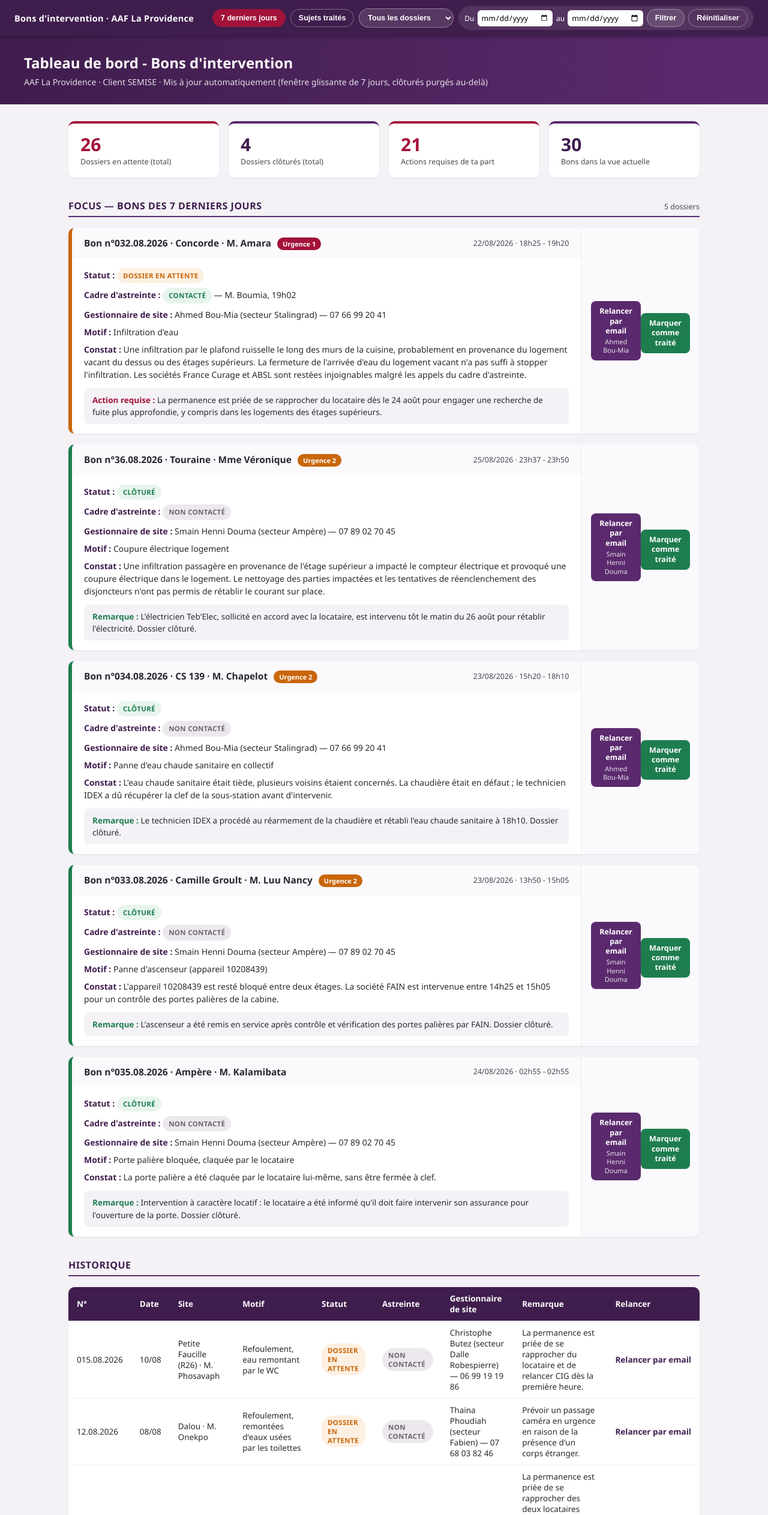
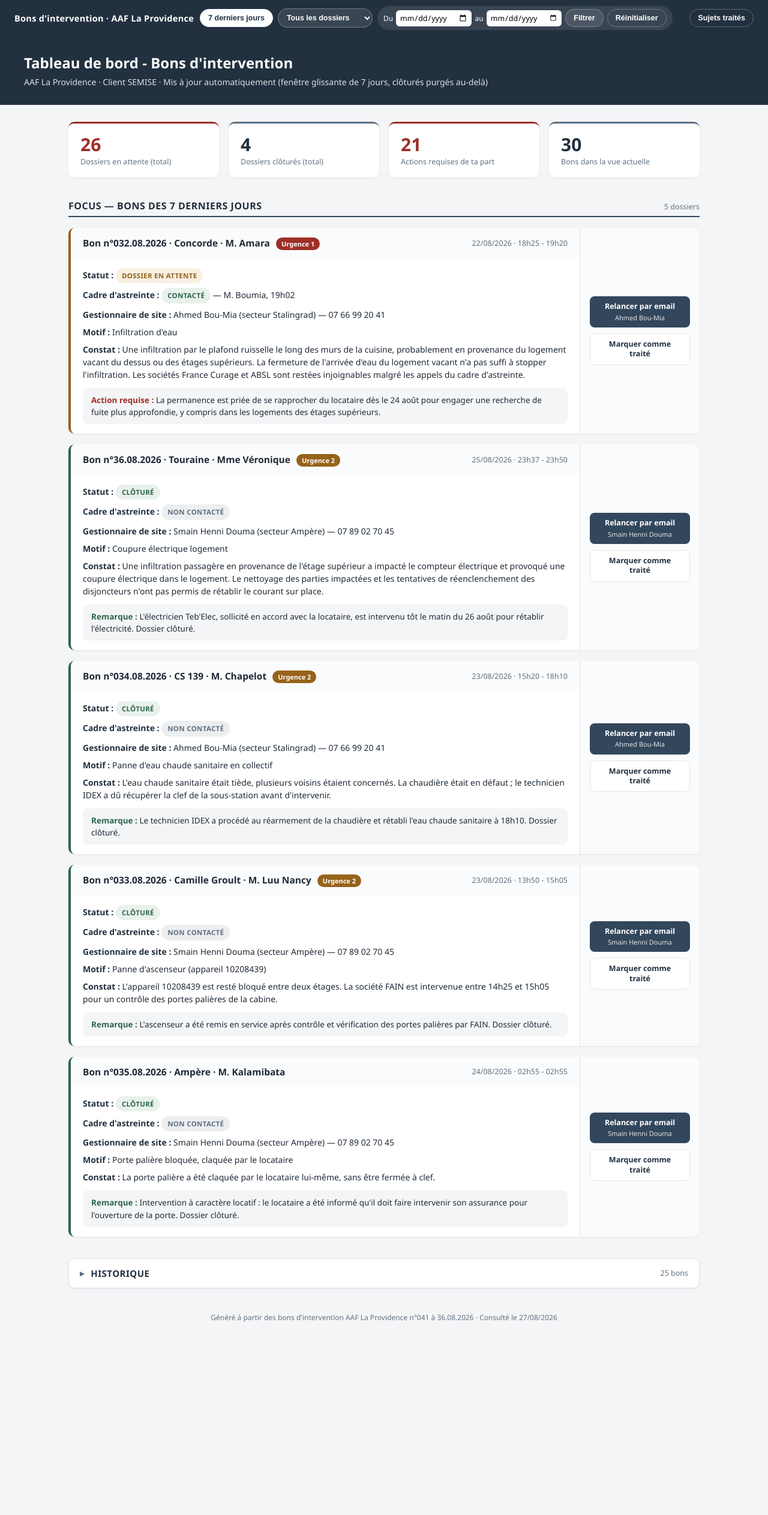
Before and after one commit to MarianneFi/bons-intervention-dashboard, a plain HTML site: page index.html in a window 1280 px wide. Shown: the top 2526 px of the page at 60% size. After the commit the page ends 2265 px from the top, so only its background shows below. Drawn offline with Linux system fonts and the light colour scheme.

Commit message:
Refonte de la palette : une teinte d'identité unique et des couleurs réservées au sens
- Palette ardoise (3 valeurs) en remplacement du violet, du dégradé d'en-tête et du rouge décoratif
- Rouge, ambre et vert désaturés, réservés à l'urgence et au statut des dossiers
- Toutes les couleurs passent par des variables CSS, plus aucune valeur en dur
- Contrastes vérifiés : 17 paires texte/fond conformes WCAG AA
- Boutons de carte empilés en colonne, « Marquer comme traité » en bouton secondaire
- Onglet « Sujets traités » déplacé à droite, sans compteur, avec un bouton Accueil pour revenir
- Historique replié dans un volet dépliable, avec « Marquer comme traité » sur chaque ligne

```diff
--- a/index.html
+++ b/index.html
@@ -5,30 +5,42 @@
 <title>Tableau de bord - Bons d'intervention AAF La Providence</title>
 <style>
   :root {
-    --violet: #5b2a6e;
-    --violet-dark: #3f1d4d;
-    --rouge: #a3123a;
-    --vert: #1e7d4f;
-    --vert-bg: #e7f5ec;
-    --orange: #c9660a;
-    --orange-bg: #fdf0e2;
-    --gris: #f4f2f6;
-    --gris-texte: #4a4550;
-    --blanc: #ffffff;
+    /* Identité — une seule teinte, trois valeurs */
+    --ardoise-900: #22303f;
+    --ardoise-700: #33475c;
+    --ardoise-500: #5b7186;
+
+    /* Neutres */
+    --fond:        #f4f5f7;
+    --surface:     #ffffff;
+    --surface-alt: #fafbfc;
+    --bordure:     #e2e6ea;
+    --texte:       #1f2a37;
+    --texte-doux:  #61707f;
+
+    /* Fonctionnels — réservés au sens, jamais à la décoration */
+    --alerte:      #9d2f26;
+    --alerte-bg:   #f6eae8;
+    --attente:     #96631a;
+    --attente-bg:  #f8f0e3;
+    --resolu:      #2c6549;
+    --resolu-bg:   #e9f1ec;
+    --neutre:      #6b7684;
+    --neutre-bg:   #eceef1;
   }
   * { box-sizing: border-box; }
   body {
     margin: 0;
     font-family: 'Segoe UI', Arial, sans-serif;
-    background: var(--gris);
-    color: #2b2630;
+    background: var(--fond);
+    color: var(--texte);
   }
 
   nav.topnav {
     position: sticky;
     top: 0;
     z-index: 20;
-    background: var(--violet-dark);
+    background: var(--ardoise-900);
     color: white;
     padding: 10px 24px;
     display: flex;
@@ -36,7 +48,7 @@
     justify-content: space-between;
     flex-wrap: wrap;
     gap: 10px;
-    box-shadow: 0 2px 6px rgba(0,0,0,0.25);
+    box-shadow: 0 1px 3px rgba(0,0,0,0.12);
   }
   nav.topnav .nav-title {
     font-weight: 700;
@@ -44,6 +56,12 @@
     letter-spacing: 0.3px;
     white-space: nowrap;
   }
+  nav.topnav .nav-right {
+    display: flex;
+    align-items: center;
+    gap: 8px;
+    margin-left: auto;
+  }
   nav.topnav .nav-actions {
     display: flex;
     align-items: center;
@@ -51,8 +69,8 @@
     flex-wrap: wrap;
   }
   .nav-btn {
-    background: rgba(255,255,255,0.12);
-    border: 1px solid rgba(255,255,255,0.35);
+    background: rgba(255,255,255,0.10);
+    border: 1px solid rgba(255,255,255,0.28);
     color: white;
     font-size: 12.5px;
     font-weight: 600;
@@ -62,11 +80,11 @@
     transition: background 0.15s;
   }
   .nav-btn:hover { background: rgba(255,255,255,0.25); }
-  .nav-btn.active { background: var(--rouge); border-color: var(--rouge); }
+  .nav-btn.active { background: var(--surface); border-color: var(--surface); color: var(--ardoise-900); }
   .nav-btn.ghost { background: transparent; }
   .nav-select {
-    background: rgba(255,255,255,0.12);
-    border: 1px solid rgba(255,255,255,0.35);
+    background: rgba(255,255,255,0.10);
+    border: 1px solid rgba(255,255,255,0.28);
     color: white;
     font-size: 12.5px;
     font-weight: 600;
@@ -74,7 +92,7 @@
     border-radius: 20px;
     cursor: pointer;
   }
-  .nav-select option { color: #2b2630; }
+  .nav-select option { color: var(--texte); }
   .date-filter {
     display: flex;
     align-items: center;
@@ -99,7 +117,8 @@
   }
 
   header {
-    background: linear-gradient(90deg, var(--violet-dark), var(--violet));
+    background: var(--ardoise-900);
+    border-bottom: 1px solid rgba(255,255,255,0.10);
     color: white;
     padding: 28px 40px;
   }
@@ -122,23 +141,23 @@
     margin-bottom: 32px;
   }
   .kpi {
-    background: var(--blanc);
+    background: var(--surface);
     border-radius: 10px;
     padding: 18px 20px;
     box-shadow: 0 1px 3px rgba(0,0,0,0.08);
-    border-top: 4px solid var(--violet);
-  }
-  .kpi .num { font-size: 30px; font-weight: 700; color: var(--violet-dark); line-height: 1.1; }
-  .kpi.alert { border-top-color: var(--rouge); }
-  .kpi.alert .num { color: var(--rouge); }
-  .kpi .label { font-size: 12.5px; color: var(--gris-texte); margin-top: 4px; }
+    border-top: 3px solid var(--ardoise-500);
+  }
+  .kpi .num { font-size: 30px; font-weight: 700; color: var(--ardoise-900); line-height: 1.1; }
+  .kpi.alert { border-top-color: var(--alerte); }
+  .kpi.alert .num { color: var(--alerte); }
+  .kpi .label { font-size: 12.5px; color: var(--texte-doux); margin-top: 4px; }
 
   h2.section-title {
     font-size: 16px;
     text-transform: uppercase;
     letter-spacing: 0.5px;
-    color: var(--violet-dark);
-    border-bottom: 2px solid var(--violet);
+    color: var(--ardoise-900);
+    border-bottom: 2px solid var(--ardoise-700);
     padding-bottom: 6px;
     margin: 36px 0 18px 0;
     display: flex;
@@ -150,48 +169,51 @@
   h2.section-title .count {
     text-transform: none;
     font-size: 12.5px;
-    color: var(--gris-texte);
+    color: var(--texte-doux);
     letter-spacing: normal;
     font-weight: 400;
   }
 
   .empty-msg {
-    background: var(--blanc);
+    background: var(--surface);
     border-radius: 10px;
     padding: 20px;
     text-align: center;
-    color: var(--gris-texte);
+    color: var(--texte-doux);
     font-size: 14px;
     box-shadow: 0 1px 3px rgba(0,0,0,0.08);
   }
 
   .card {
-    background: var(--blanc);
+    background: var(--surface);
     border-radius: 10px;
     box-shadow: 0 1px 3px rgba(0,0,0,0.08);
     margin-bottom: 18px;
     overflow: hidden;
-    border-left: 6px solid var(--orange);
+    border-left: 4px solid var(--attente);
     display: flex;
     flex-wrap: wrap;
   }
-  .card.closed { border-left-color: var(--vert); }
+  .card.closed { border-left-color: var(--resolu); }
 
   .card-main { flex: 1 1 320px; min-width: 0; }
 
   .card-side {
-    flex: 0 0 190px;
+    flex: 0 0 200px;
     display: flex;
-    align-items: center;
+    flex-direction: column;
+    align-items: stretch;
     justify-content: center;
+    gap: 10px;
     padding: 16px;
-    background: #faf9fb;
-    border-left: 1px solid #eee;
+    background: var(--surface-alt);
+    border-left: 1px solid var(--bordure);
     text-align: center;
   }
   .mail-btn {
-    display: inline-block;
-    background: var(--violet);
+    display: block;
+    text-align: center;
+    background: var(--ardoise-700);
     color: white;
     text-decoration: none;
     font-size: 12.5px;
@@ -200,7 +222,7 @@
     border-radius: 8px;
     line-height: 1.3;
   }
-  .mail-btn:hover { background: var(--violet-dark); }
+  .mail-btn:hover { background: var(--ardoise-900); }
   .mail-btn .sub {
     display: block;
     font-weight: 400;
@@ -209,10 +231,12 @@
     margin-top: 3px;
   }
   .done-btn {
-    display: inline-block;
-    background: var(--vert);
-    color: white;
-    border: none;
+    display: block;
+    width: 100%;
+    text-align: center;
+    background: var(--surface);
+    color: var(--ardoise-900);
+    border: 1px solid var(--bordure);
     font-size: 12.5px;
     font-weight: 600;
     font-family: inherit;
@@ -220,14 +244,13 @@
     border-radius: 8px;
     line-height: 1.3;
     cursor: pointer;
-    margin-top: 8px;
-  }
-  .done-btn:hover { background: #16603d; }
+  }
+  .done-btn:hover { background: var(--fond); border-color: var(--ardoise-500); }
   .undo-btn {
     display: inline-block;
     background: transparent;
-    color: var(--violet-dark);
-    border: 1px solid var(--violet);
+    color: var(--ardoise-900);
+    border: 1px solid var(--ardoise-700);
     font-size: 12.5px;
     font-weight: 600;
     font-family: inherit;
@@ -236,10 +259,10 @@
     line-height: 1.3;
     cursor: pointer;
   }
-  .undo-btn:hover { background: var(--gris); }
+  .undo-btn:hover { background: var(--fond); }
   .traite-date {
     font-size: 11.5px;
-    color: var(--gris-texte);
+    color: var(--texte-doux);
     margin-top: 8px;
   }
 
@@ -248,12 +271,12 @@
     justify-content: space-between;
     align-items: center;
     padding: 14px 20px;
-    background: #faf9fb;
+    background: var(--surface-alt);
     flex-wrap: wrap;
     gap: 8px;
   }
   .card-head .titre { font-weight: 600; font-size: 15.5px; }
-  .card-head .meta { font-size: 12.5px; color: var(--gris-texte); }
+  .card-head .meta { font-size: 12.5px; color: var(--texte-doux); }
 
   .badge {
     display: inline-block;
@@ -264,10 +287,10 @@
     border-radius: 20px;
     text-transform: uppercase;
   }
-  .badge.pending { background: var(--orange-bg); color: var(--orange); }
-  .badge.closed { background: var(--vert-bg); color: var(--vert); }
-  .badge.astreinte-oui { background: var(--vert-bg); color: var(--vert); }
-  .badge.astreinte-non { background: #ece8ee; color: #6b6472; }
+  .badge.pending { background: var(--attente-bg); color: var(--attente); }
+  .badge.closed { background: var(--resolu-bg); color: var(--resolu); }
+  .badge.astreinte-oui { background: var(--resolu-bg); color: var(--resolu); }
+  .badge.astreinte-non { background: var(--neutre-bg); color: var(--texte-doux); }
 
   .urgence {
     display: inline-block;
@@ -278,34 +301,71 @@
     margin-left: 6px;
     color: white;
   }
-  .urgence.u1 { background: var(--rouge); }
-  .urgence.u2 { background: var(--orange); }
-  .urgence.u3 { background: #8a8494; }
+  .urgence.u1 { background: var(--alerte); }
+  .urgence.u2 { background: var(--attente); }
+  .urgence.u3 { background: var(--neutre); }
 
   .card-body { padding: 16px 20px; font-size: 14px; line-height: 1.5; }
   .card-body .row { margin-bottom: 8px; }
-  .card-body .row strong { color: var(--violet-dark); }
+  .card-body .row strong { color: var(--ardoise-900); }
   .action-box {
     margin-top: 12px;
-    background: var(--gris);
+    background: var(--fond);
     border-radius: 8px;
     padding: 10px 14px;
     font-size: 13.5px;
   }
-  .action-box strong { color: var(--rouge); }
-  .card.closed .action-box strong { color: var(--vert); }
+  .action-box strong { color: var(--alerte); }
+  .card.closed .action-box strong { color: var(--resolu); }
+
+  .hist-panel {
+    background: var(--surface);
+    border: 1px solid var(--bordure);
+    border-radius: 10px;
+    box-shadow: 0 1px 3px rgba(0,0,0,0.08);
+    overflow: hidden;
+    margin-top: 36px;
+  }
+  .hist-summary {
+    list-style: none;
+    cursor: pointer;
+    user-select: none;
+    display: flex;
+    align-items: center;
+    gap: 10px;
+    padding: 14px 18px;
+    font-size: 15px;
+    font-weight: 600;
+    text-transform: uppercase;
+    letter-spacing: 0.5px;
+    color: var(--ardoise-900);
+  }
+  .hist-summary::-webkit-details-marker { display: none; }
+  .hist-summary:hover { background: var(--surface-alt); }
+  .hist-summary .count {
+    margin-left: auto;
+    font-size: 12.5px;
+    font-weight: 400;
+    text-transform: none;
+    letter-spacing: 0;
+    color: var(--texte-doux);
+  }
+  .hist-chevron {
+    font-size: 10px;
+    color: var(--ardoise-500);
+    transition: transform 0.15s ease;
+  }
+  .hist-panel[open] .hist-chevron { transform: rotate(90deg); }
+  .hist-panel[open] .hist-summary { border-bottom: 1px solid var(--bordure); }
 
   table.historique {
     width: 100%;
     border-collapse: collapse;
-    background: var(--blanc);
-    border-radius: 10px;
-    overflow: hidden;
-    box-shadow: 0 1px 3px rgba(0,0,0,0.08);
+    background: var(--surface);
     font-size: 13.5px;
   }
   table.historique th {
-    background: var(--violet-dark);
+    background: var(--ardoise-700);
     color: white;
     text-align: left;
     padding: 10px 14px;
@@ -313,21 +373,36 @@
   }
   table.historique td {
     padding: 10px 14px;
-    border-top: 1px solid #eee;
-  }
-  table.historique tr:hover td { background: #faf9fb; }
+    border-top: 1px solid var(--bordure);
+  }
+  table.historique tr:hover td { background: var(--surface-alt); }
   .mail-btn-sm {
-    color: var(--violet-dark);
+    color: var(--ardoise-900);
     text-decoration: none;
     font-weight: 600;
     white-space: nowrap;
   }
   .mail-btn-sm:hover { text-decoration: underline; }
+  .done-btn-sm {
+    display: block;
+    margin-top: 8px;
+    background: var(--surface);
+    color: var(--ardoise-900);
+    border: 1px solid var(--bordure);
+    border-radius: 6px;
+    font-family: inherit;
+    font-size: 12px;
+    font-weight: 600;
+    padding: 5px 10px;
+    cursor: pointer;
+    white-space: nowrap;
+  }
+  .done-btn-sm:hover { background: var(--fond); border-color: var(--ardoise-500); }
 
   footer {
     text-align: center;
     font-size: 12px;
-    color: #948e9c;
+    color: var(--texte-doux);
     margin-top: 40px;
   }
 </style>
@@ -338,7 +413,6 @@
   <div class="nav-title">Bons d'intervention &middot; AAF La Providence</div>
   <div class="nav-actions">
     <button id="btnDefault" class="nav-btn">7 derniers jours</button>
-    <button id="btnTraites" class="nav-btn ghost">Sujets traités</button>
     <select id="statusFilter" class="nav-select">
       <option value="all">Tous les dossiers</option>
       <option value="attente">Dossiers en attente</option>
@@ -351,6 +425,10 @@
       <button id="btnReset" class="nav-btn ghost">Réinitialiser</button>
     </div>
   </div>
+  <div class="nav-right">
+    <button id="btnAccueil" class="nav-btn ghost">&larr; Accueil</button>
+    <button id="btnTraites" class="nav-btn ghost">Sujets traités</button>
+  </div>
 </nav>
 
 <header>
@@ -370,8 +448,12 @@
 
     <div id="cardsContainer"></div>
 
-    <div id="histWrap">
-      <h2 class="section-title"><span>Historique</span></h2>
+    <details id="histWrap" class="hist-panel">
+      <summary class="hist-summary">
+        <span class="hist-chevron">&#9654;</span>
+        <span>Historique</span>
+        <span class="count" id="histCount"></span>
+      </summary>
       <table class="historique">
         <thead>
           <tr>
@@ -383,12 +465,12 @@
             <th>Astreinte</th>
             <th>Gestionnaire de site</th>
             <th>Remarque</th>
-            <th>Relancer</th>
+            <th>Actions</th>
           </tr>
         </thead>
         <tbody id="histBody"></tbody>
       </table>
-    </div>
+    </details>
   </div>
 
   <div id="traitesWrap" style="display:none;">
@@ -1379,7 +1461,8 @@ function renderCard(b) {
 
 function renderRow(b) {
   const mailLink = buildMailto(b);
-  const mailCell = mailLink ? '<a class="mail-btn-sm" href="' + mailLink + '">Relancer par email</a>' : "";
+  const mailCell = (mailLink ? '<a class="mail-btn-sm" href="' + mailLink + '">Relancer par email</a>' : "") +
+    '<button type="button" class="done-btn-sm" data-numero="' + b.numero + '">Marquer comme traité</button>';
   return '' +
     '<tr>' +
     '  <td>' + b.numero + '</td>' +
@@ -1461,7 +1544,10 @@ function render() {
 
   const traitesData = loadTraites();
   const traitesListe = traiteBonsList();
-  btnTraites.textContent = "Sujets traités" + (traitesListe.length ? " (" + traitesListe.length + ")" : "");
+  btnTraites.textContent = "Sujets traités";
+  document.getElementById("btnAccueil").style.display = state.view === "traites" ? "" : "none";
+  // en vue « Sujets traités », les filtres du tableau de bord ne s'appliquent pas
+  document.querySelector(".nav-actions").style.display = state.view === "traites" ? "none" : "";
   btnTraites.classList.toggle("active", state.view === "traites");
   btnTraites.classList.toggle("ghost", state.view !== "traites");
 
@@ -1516,6 +1602,8 @@ function render() {
   sectionTitle.textContent = dateLabel + (state.statusFilter !== "all" ? " · " + (state.statusFilter === "attente" ? "en attente" : "clôturés") : "");
   headerSubtitle.textContent = subtitleBase + statusLabel;
   histWrap.style.display = archive.length ? "block" : "none";
+  document.getElementById("histCount").textContent =
+    archive.length + (archive.length > 1 ? " bons" : " bon");
 
   sectionCount.textContent = featured.length + (featured.length > 1 ? " dossiers" : " dossier");
 
@@ -1578,7 +1666,19 @@ document.getElementById("btnReset").addEventListener("click", () => {
 });
 
 document.getElementById("btnTraites").addEventListener("click", () => {
-  state.view = state.view === "traites" ? "dashboard" : "traites";
+  state.view = "traites";
+  render();
+});
+
+document.getElementById("btnAccueil").addEventListener("click", () => {
+  state.view = "dashboard";
+  render();
+});
+
+document.getElementById("histBody").addEventListener("click", (e) => {
+  const btn = e.target.closest(".done-btn-sm");
+  if (!btn) return;
+  marquerTraite(btn.getAttribute("data-numero"));
   render();
 });
 
```
